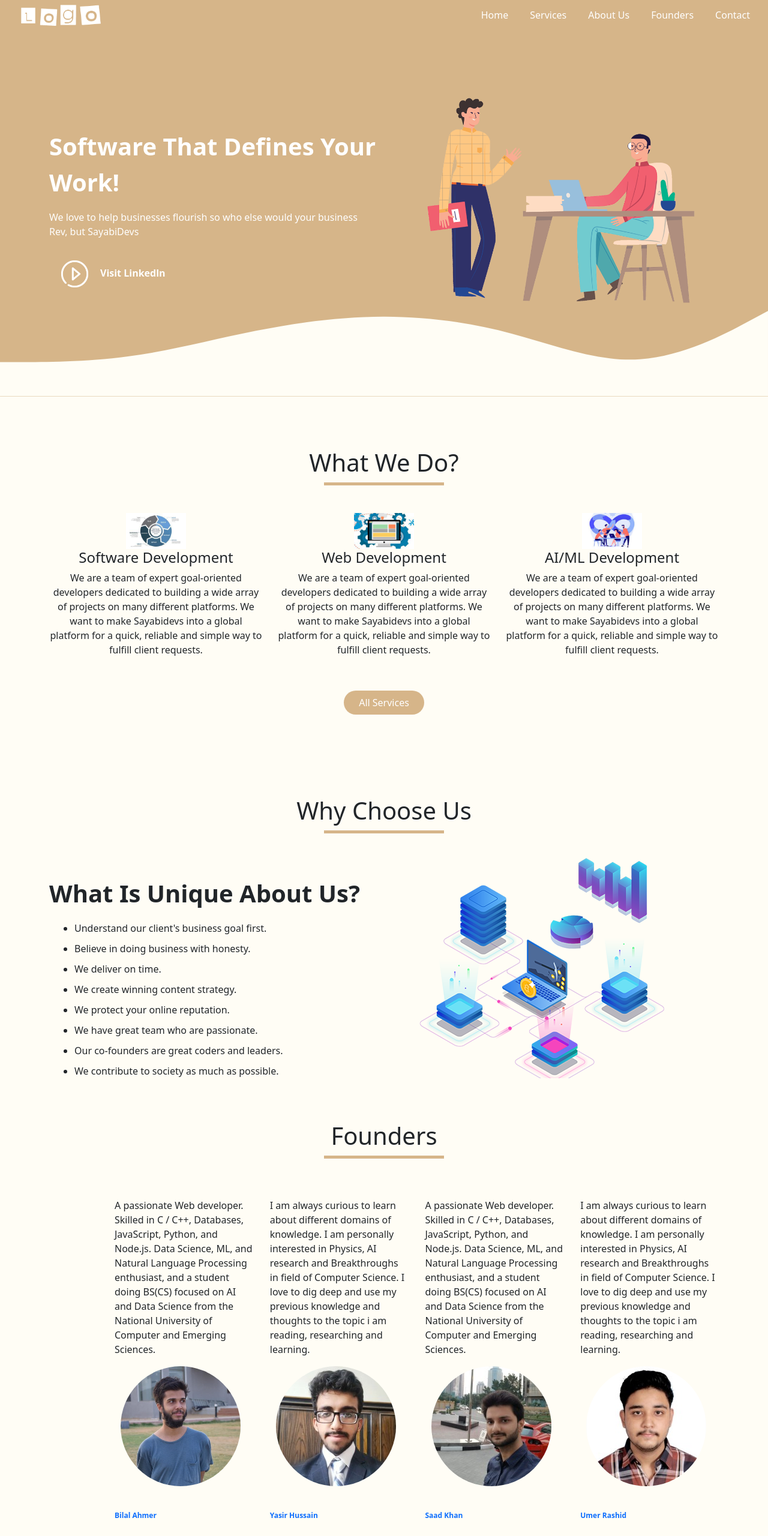
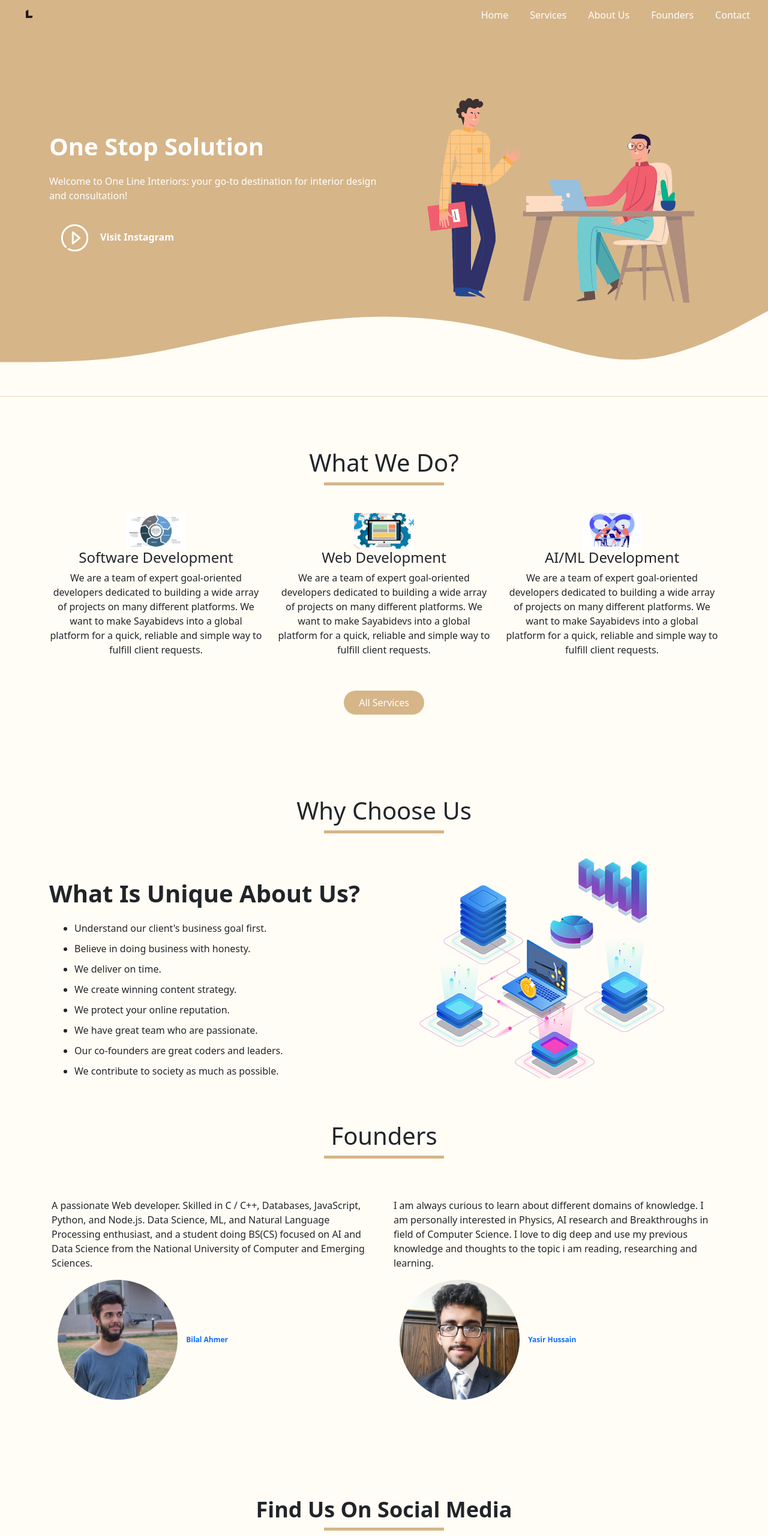
Before and after one commit to shayanpirani/SayabiDev, a plain HTML site: page SayabiDev/index.html in a window 1280 px wide. Shown: the top 2560 px of the page at 60% size. Drawn offline with nearby package versions, Linux system fonts and the light colour scheme.

Commit message:
OneLineInterior: OneLineCustomization | Customized the accounts and logo.

```diff
--- a/SayabiDev/index.html
+++ b/SayabiDev/index.html
@@ -25,7 +25,7 @@
 <section id="nav-bar">
     <nav class="navbar navbar-expand-lg navbar-light bg-light">
         <div class="container-fluid">
-          <a class="navbar-brand" href="#"><img src="images\demo-logo.png" alt=""></a> <!--------------- Logo????--------------------------------------->
+          <a class="navbar-brand" href="#"><img src="images\IMG_2660.PNG" alt=""></a> <!--------------- Logo????--------------------------------------->
           <button class="navbar-toggler" type="button" data-bs-toggle="collapse" data-bs-target="#navbarNav" aria-controls="navbarNav" aria-expanded="false" aria-label="Toggle navigation">
             <i class="fa fa-bars" aria-hidden="true"></i>
           </button>
@@ -59,9 +59,9 @@
 <div class="container">
     <div class="row">
         <div class="col-md-6">
-            <p class="title">Software That Defines Your Work!</p>
-            <p>We love to help businesses flourish so who else would your business Rev, but SayabiDevs</p>
-            <a href="https://www.linkedin.com/company/sayabi/mycompany/" > <img src="images\play.png"  class="play-btn">Visit Linkedln</a>
+            <p class="title">One Stop Solution</p>
+            <p>Welcome to One Line Interiors: your go-to destination for interior design and consultation!</p>
+            <a href="https://www.instagram.com/one.lineinteriors?igsh=dndpbWZveDh5bG5j" > <img src="images\play.png"  class="play-btn">Visit Instagram</a>
         </div>
         <div class="col-md-6 text-center">
             <img src="images\home2.png" class="img-fluid">
@@ -100,7 +100,7 @@
 
             </div>
         </div>
-            <a href="https://www.linkedin.com/company/sayabi/mycompany/"><button type="button" class="btn btn-primary">All Services</button></a>
+            <a href="https://www.instagram.com/one.lineinteriors?igsh=dndpbWZveDh5bG5j"><button type="button" class="btn btn-primary">All Services</button></a>
     </div>
 </section>
 
@@ -143,26 +143,16 @@
 <section id="Founders">
     <div class="container">
     <h1 class="s_title text-center">Founders</h1>
-    <div class="row offset-1">
-        <div class="col-md-3 Founders">
+    <div class="row offset">
+        <div class="col-md-6 Founders">
         <p>A passionate Web developer. Skilled in C / C++, Databases, JavaScript, Python, and Node.js. Data Science, ML, and Natural Language Processing enthusiast, and a student doing BS(CS) focused on AI and Data Science from the National University of Computer and Emerging Sciences.</p>
         <img src="images\Founder.jpg">
         <a href="https://www.linkedin.com/in/bilalahmer" ><p class="Founder-details"><b>Bilal Ahmer</b><br></p></a>
     </div>
-    <div class="col-md-3 Founders">
+    <div class="col-md-6 Founders">
         <p>I am always curious to learn about different domains of knowledge. I am personally interested in Physics, AI research and Breakthroughs in field of Computer Science. I love to dig deep and use my previous knowledge and thoughts to the topic i am reading, researching and learning.</p>
         <img src="images\coFounder2.jpg">
         <a href="https://www.linkedin.com/in/yasir-hussain-3378bb209" ><p class="Founder-details"><b>Yasir Hussain</b><br></p></a>
-    </div>
-    <div class="col-md-3 Founders">
-        <p>A passionate Web developer. Skilled in C / C++, Databases, JavaScript, Python, and Node.js. Data Science, ML, and Natural Language Processing enthusiast, and a student doing BS(CS) focused on AI and Data Science from the National University of Computer and Emerging Sciences.</p>
-        <img src="images\coFounder1.jpg">
-        <a href="https://www.linkedin.com/in/saad-khan-203846232"><p class="Founder-details"><b>Saad Khan</b><br></p></a>
-    </div>
-    <div class="col-md-3 Founders">
-        <p>I am always curious to learn about different domains of knowledge. I am personally interested in Physics, AI research and Breakthroughs in field of Computer Science. I love to dig deep and use my previous knowledge and thoughts to the topic i am reading, researching and learning.</p>
-        <img src="images\ceo.jpg">
-        <a href="https://www.linkedin.com/in/umer-rashid-40505914b"><p class="Founder-details"><b class="Founder-text">Umer Rashid</b><br></p></a>
     </div>
 
     </div>
@@ -179,12 +169,10 @@
     <div class="container text-center">
         <p class="s_title text-center">Find Us On Social Media</p>
         <div class="Contacts-icons">
-            <a href="https://www.facebook.com/sayabidevs/"><img src="images\facebook-icon.png"></a>
+            <a href="https://www.facebook.com/share/gGuaxqYi396AKSNr/?mibextid=qi2Omg"><img src="images\facebook-icon.png"></a>
             <a href="https://www.linkedin.com/company/sayabi/"><img src="images\linkedin-icon.png"></a>
-            <a href="https://www.instagram.com/sayabidevs/"><img src="images\instagram-icon.png"></a>
+            <a href="https://www.instagram.com/one.lineinteriors?igsh=dndpbWZveDh5bG5j"><img src="images\instagram-icon.png"></a>
             <a href="https://web.whatsapp.com/"><img src="images\whatsapp-icon.png"></a>
-            <a href="https://twitter.com/DevsSayabi"><img src="images\twitter-icon.png"></a>
-            <a href="https://www.snapchat.com/en-GB"><img src="images\snapchat-icon.png"></a>
 
         </div>
     </div>
@@ -197,7 +185,6 @@
 
 
 <section id="Footer">
-    <img src="images\wave2.png" class="Footer-img">
     <div class="container">
         <div class="row">
             <div class="col-md-4 Footer-box">
--- a/SayabiDev/style.css
+++ b/SayabiDev/style.css
@@ -70,6 +70,7 @@ body
 {
     width: 45px;
     margin: 20px;
+    cursor: pointer;
 }
 #Banner a{
 color: #fff;
@@ -249,6 +250,7 @@ svg{
 {
     width: 120px;
     margin-bottom: 20px;
+    display: none;
 }
 .Footer-box .fa
 {
```
Also changed, not shown: SayabiDev/images/IMG_2660.PNG (added), SayabiDev/images/oneline.jpeg (added).
